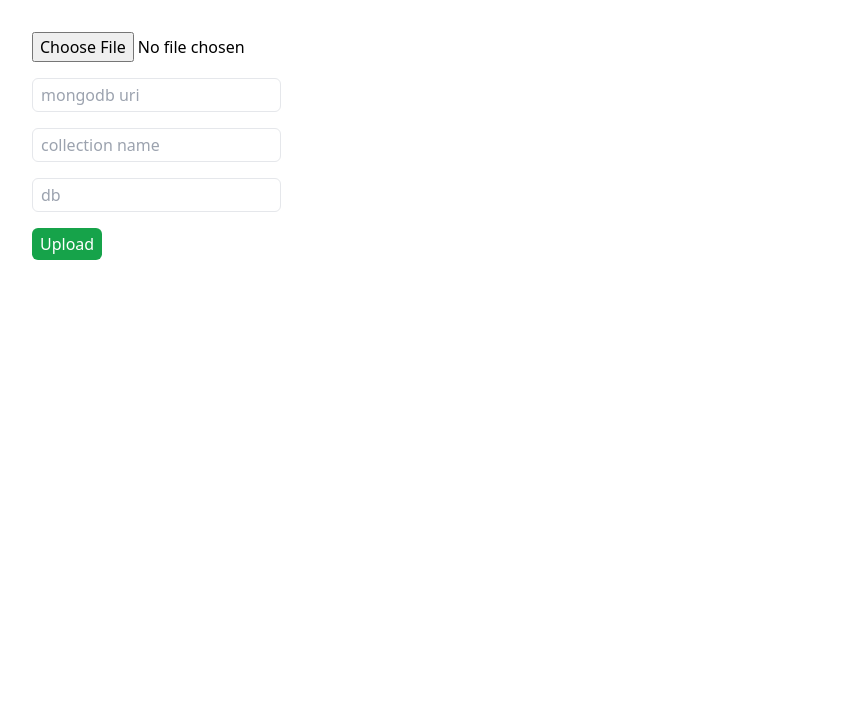
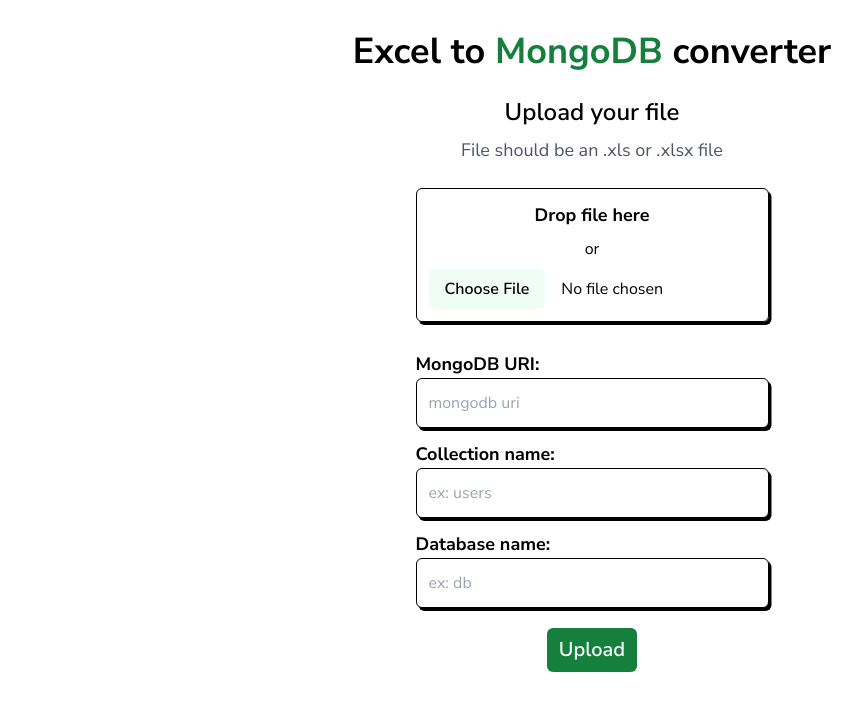
Before and after one commit to VeressIris/excelToMongoDb, a SvelteKit app in the folder frontend/: page / in a window 1280 px wide. Shown: the top 710 px of the page, without its empty margins (48-910 px from the left). Built offline with nearby package versions, Linux system fonts and the light colour scheme.

Commit message:
frontend overhaul

```diff
--- a/frontend/src/app.css
+++ b/frontend/src/app.css
@@ -1,3 +1,23 @@
 @import 'tailwindcss/base';
 @import 'tailwindcss/components';
 @import 'tailwindcss/utilities';
+
+body {
+	font-family: 'Nunito Sans', sans-serif;
+}
+
+h1 {
+	@apply text-4xl font-bold;
+}
+
+h2 {
+	@apply text-3xl font-bold;
+}
+
+h3 {
+	@apply text-2xl font-semibold;
+}
+
+h4 {
+	@apply text-xl font-semibold;
+}
--- a/frontend/src/app.html
+++ b/frontend/src/app.html
@@ -5,6 +5,12 @@
 		<link rel="icon" href="%sveltekit.assets%/favicon.png" />
 		<meta name="viewport" content="width=device-width, initial-scale=1" />
 		%sveltekit.head%
+		<link rel="preconnect" href="https://fonts.googleapis.com" />
+		<link rel="preconnect" href="https://fonts.gstatic.com" crossorigin />
+		<link
+			href="https://fonts.googleapis.com/css2?family=Jost:ital,wght@0,100..900;1,100..900&family=Nunito+Sans:ital,opsz,wght@0,6..12,200..1000;1,6..12,200..1000&display=swap"
+			rel="stylesheet"
+		/>
 	</head>
 	<body data-sveltekit-preload-data="hover">
 		<div style="display: contents">%sveltekit.body%</div>
--- a/frontend/src/routes/+page.svelte
+++ b/frontend/src/routes/+page.svelte
@@ -34,45 +34,69 @@
 	}
 </script>
 
-<form method="POST" enctype="multipart/form-data">
+<div class="flex flex-col items-center justify-center">
+	<h1 class="mb-6">Excel to <span class="text-green-700">MongoDB</span> converter</h1>
+	<form
+		method="POST"
+		enctype="multipart/form-data"
+		class="flex flex-col justify-center rounded-2xl bg-white text-center text-lg"
+	>
+		<h3>Upload your file</h3>
+		<p class="mt-2 text-gray-600">File should be an .xls or .xlsx file</p>
+		<label
+			for="file"
+			class="duration-250 relative mb-3 mt-6 flex w-full cursor-pointer flex-col items-center justify-center gap-2 rounded-md border-[1.5px] border-black p-3 text-base shadow-[2.5px_3px_0_#000] outline-none transition-shadow hover:shadow-[5.5px_7px_0_#000]"
+		>
+			<span class="text-center text-lg font-bold">Drop file here</span>
+			or
 			<input
 				type="file"
 				name="file"
 				accept=".xls,.xlsx"
+				class="max-w-full file:mr-4 file:rounded-md file:border-0 file:bg-green-50 file:px-4 file:py-2 file:font-semibold hover:file:bg-green-100"
 				required
 				on:change={(e) => (file = e.target.files[0])}
 			/>
+		</label>
+		<div class="mt-4 flex flex-col items-center justify-center">
+			<div class="flex w-full flex-col items-start">
+				<label for="mongodb-link" class="font-bold">MongoDB URI:</label>
 				<input
 					type="text"
 					name="mongodb-link"
 					placeholder="mongodb uri"
 					autocomplete="off"
-		class="border-1 my-4 block rounded-md border px-2 py-1"
+					class="duration-250 mb-3 w-full rounded-md border-[1.5px] border-black p-3 text-base shadow-[2.5px_3px_0_#000] outline-none transition-shadow focus:shadow-[5.5px_7px_0_#000]"
 					required
 					bind:value={mongodbLink}
 				/>
+				<label for="collection" class="font-bold">Collection name:</label>
 				<input
 					type="text"
 					name="collection"
-		placeholder="collection name"
+					placeholder="ex: users"
 					autocomplete="off"
-		class="border-1 my-4 block rounded-md border px-2 py-1"
+					class="duration-250 mb-3 w-full rounded-md border-[1.5px] border-black p-3 text-base shadow-[2.5px_3px_0_#000] outline-none transition-shadow focus:shadow-[5.5px_7px_0_#000]"
 					required
 					bind:value={collection}
 				/>
+				<label for="db" class="font-bold">Database name:</label>
 				<input
 					type="text"
-		name="collection"
-		placeholder="db"
+					name="db"
+					placeholder="ex: db"
 					autocomplete="off"
-		class="border-1 my-4 block rounded-md border px-2 py-1"
+					class="duration-250 mb-3 w-full rounded-md border-[1.5px] border-black p-3 text-base shadow-[2.5px_3px_0_#000] outline-none transition-shadow focus:shadow-[5.5px_7px_0_#000]"
 					required
 					bind:value={db}
 				/>
+			</div>
 			<button
 				type="submit"
 				on:click|preventDefault={processForm}
-		class="my-4 block w-fit rounded-md bg-green-600 px-2 py-1 text-white hover:bg-green-700 active:bg-green-800"
+				class="my-2 block w-fit rounded-md bg-green-700 px-3 py-2 text-xl font-semibold text-white outline-green-100 transition-all hover:bg-green-800 hover:outline hover:outline-4 active:bg-green-900"
 				>Upload</button
 			>
+		</div>
 	</form>
+</div>
```
Lines whose indentation alone changed are shown as unchanged.
